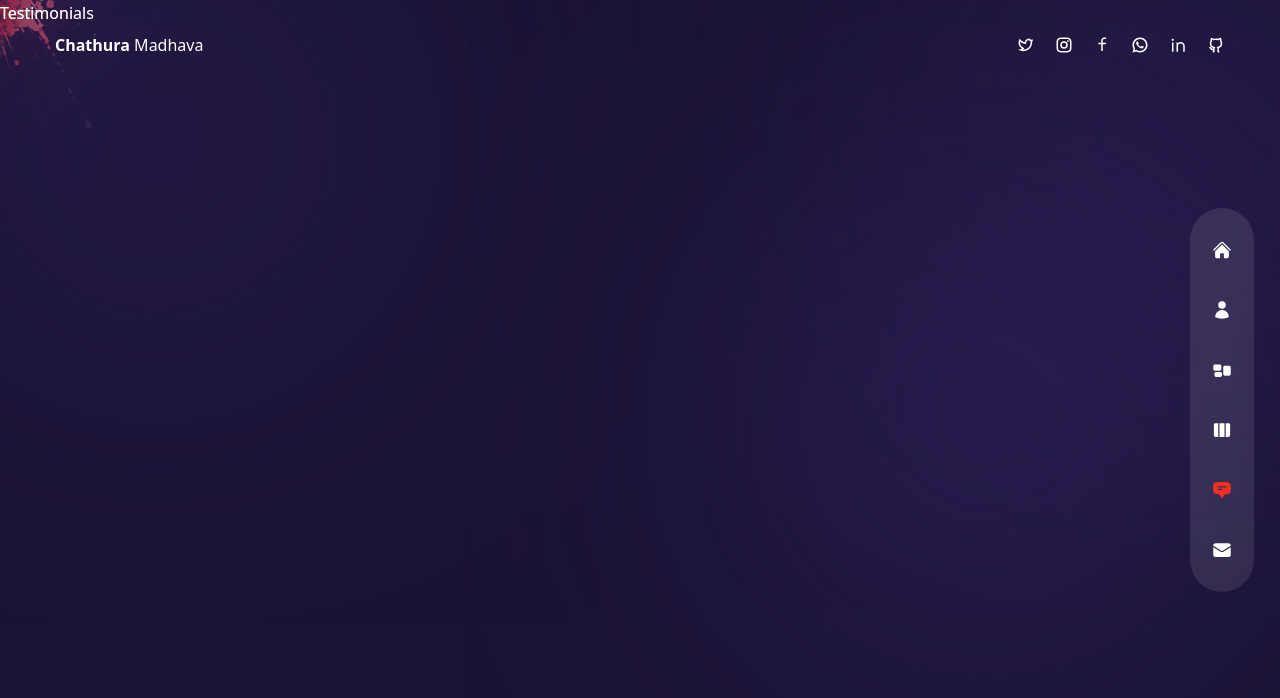
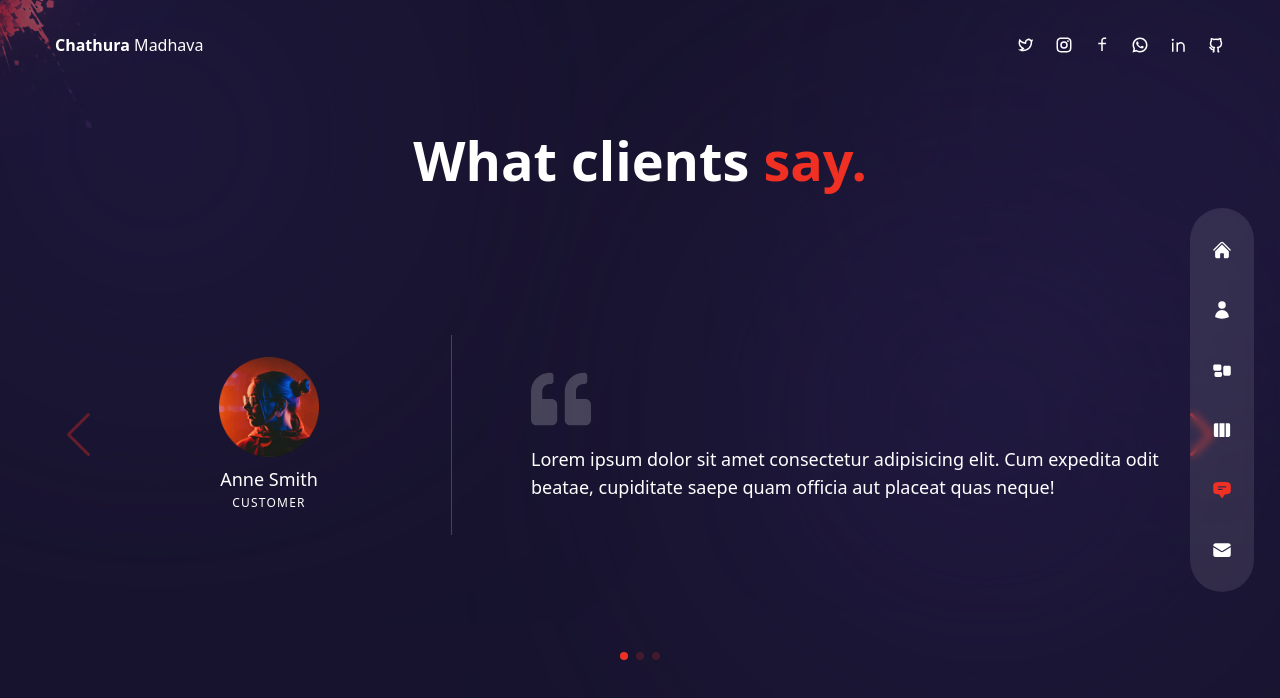
Before and after one commit to P-A-Chathura-Madhava/portfolio-P-A-Chathura-Madhava, a Next.js app: page /testimonials in a window 1280 px wide. Shown: the top 698 px of the page. Built offline with nearby package versions, Linux system fonts and the light colour scheme.

Commit message:
Apply Testimonials Component

```diff
--- a/components/TestimonialSlider.js
+++ /dev/null
@@ -1,30 +0,0 @@
-// testimonial data
-const testimonialData = [
-  {
-    image: '/t-avt-1.png',
-    name: 'Anne Smith',
-    position: 'Customer',
-    message:
-      'Lorem ipsum dolor sit amet consectetur adipisicing elit. Cum expedita odit beatae, cupiditate saepe quam officia aut placeat quas neque!',
-  },
-  {
-    image: '/t-avt-2.png',
-    name: 'Jane Doe',
-    position: 'Customer',
-    message:
-      'Lorem ipsum dolor sit amet consectetur adipisicing elit. Cum expedita odit beatae, cupiditate saepe quam officia aut placeat quas neque!',
-  },
-  {
-    image: '/t-avt-3.png',
-    name: 'Jhon Doe',
-    position: 'Customer',
-    message:
-      'Lorem ipsum dolor sit amet consectetur adipisicing elit. Cum expedita odit beatae, cupiditate saepe quam officia aut placeat quas neque!',
-  },
-];
-
-const TestimonialSlider = () => {
-  return <div>Testimonial Slider</div>;
-};
-
-export default TestimonialSlider;
--- /dev/null
+++ b/components/TestimonialSlider.jsx
@@ -0,0 +1,83 @@
+// testimonial data
+const testimonialData = [
+  {
+    image: '/t-avt-1.png',
+    name: 'Anne Smith',
+    position: 'Customer',
+    message:
+      'Lorem ipsum dolor sit amet consectetur adipisicing elit. Cum expedita odit beatae, cupiditate saepe quam officia aut placeat quas neque!',
+  },
+  {
+    image: '/t-avt-2.png',
+    name: 'Jane Doe',
+    position: 'Customer',
+    message:
+      'Lorem ipsum dolor sit amet consectetur adipisicing elit. Cum expedita odit beatae, cupiditate saepe quam officia aut placeat quas neque!',
+  },
+  {
+    image: '/t-avt-3.png',
+    name: 'Jhon Doe',
+    position: 'Customer',
+    message:
+      'Lorem ipsum dolor sit amet consectetur adipisicing elit. Cum expedita odit beatae, cupiditate saepe quam officia aut placeat quas neque!',
+  },
+];
+
+// import swiper react components
+import {Swiper, SwiperSlide} from "swiper/react";
+
+// import swiper styles
+import "swiper/css";
+import "swiper/css/navigation";
+import "swiper/css/pagination";
+
+// next image
+import Image from "next/image";
+
+// import required modules
+import { Navigation, Pagination } from "swiper";
+
+// icons
+import {FaQuoteLeft} from "react-icons/fa";
+
+const TestimonialSlider = () => {
+  return <Swiper
+    navigation={true}
+    pagination={{
+      clickable: true
+    }}
+    modules={[Navigation, Pagination]}
+    className="h-[480px]"
+  >{testimonialData.map((person, index) => {
+    return (
+      <SwiperSlide key={index}>
+        <div className="flex flex-col items-center md:flex-row gap-x-8 h-full px-16">
+          {/* avatar, name, position */}
+          <div className="w-full max-w-[300px] flex flex-col xl:justify-center items-center relative mx-auto xl:mx-0">
+            <div className="flex flex-col justify-center text-center">
+              {/* avatar */}
+              <div className="mb-2 mx-auto">
+                <Image src={person.image} width={100} height={100} alt="personImage" />
+              </div>
+              {/* name */}
+              <div className="text-lg">{person.name}</div>
+              {/* position */}
+              <div className="text-[12px] uppercase font-extralight tracking-widest">{person.position}</div>
+            </div>
+          </div>
+          {/* quote & message */}
+          <div className="flex-1 flex flex-col justify-center before:w-[1px] xl:before:bg-white/20 xl:before:absolute xl:before:left-0 xl:before:h-[200px] relative xl:pl-20">
+            {/* quote icon */}
+            <div className="mb-4">
+              <FaQuoteLeft className="mx-auto text-4xl xl:text-6xl text-white/20 md:mx-0" />
+            </div>
+            {/* message */}
+            <div className="xl:text-lg text-center md:text-left">{person.message}</div>
+          </div>
+        </div>
+      </SwiperSlide>
+    )
+  })}</Swiper>;
+};
+
+export default TestimonialSlider;
--- a/pages/testimonials/index.js
+++ /dev/null
@@ -1,5 +0,0 @@
-const Testimonials = () => {
-  return <div>Testimonials</div>;
-};
-
-export default Testimonials;
--- /dev/null
+++ b/pages/testimonials/index.jsx
@@ -0,0 +1,36 @@
+// components
+import TestimonialSlider from "../../components/TestimonialSlider";
+
+// framer motion
+import { motion } from "framer-motion";
+import { fadeIn } from "../../variants";
+
+const Testimonials = () => {
+  return (
+    <div className="h-full py-32 text-center bg-primary/30">
+      <div className="container flex flex-col justify-center h-full mx-auto">
+        {/* title */}
+        <motion.h2
+          variants={fadeIn("up", 0.2)}
+          initial="hidden"
+          animate="show"
+          exit="hidden"
+          className="mb-8 h2 xl:mb-0"
+        >
+          What clients <span className="text-accent">say.</span>
+        </motion.h2>
+        {/* slider */}
+        <motion.div
+          variants={fadeIn("up", 0.4)}
+          initial="hidden"
+          animate="show"
+          exit="hidden"
+        >
+          <TestimonialSlider />
+        </motion.div>
+      </div>
+    </div>
+  );
+};
+
+export default Testimonials;
```
